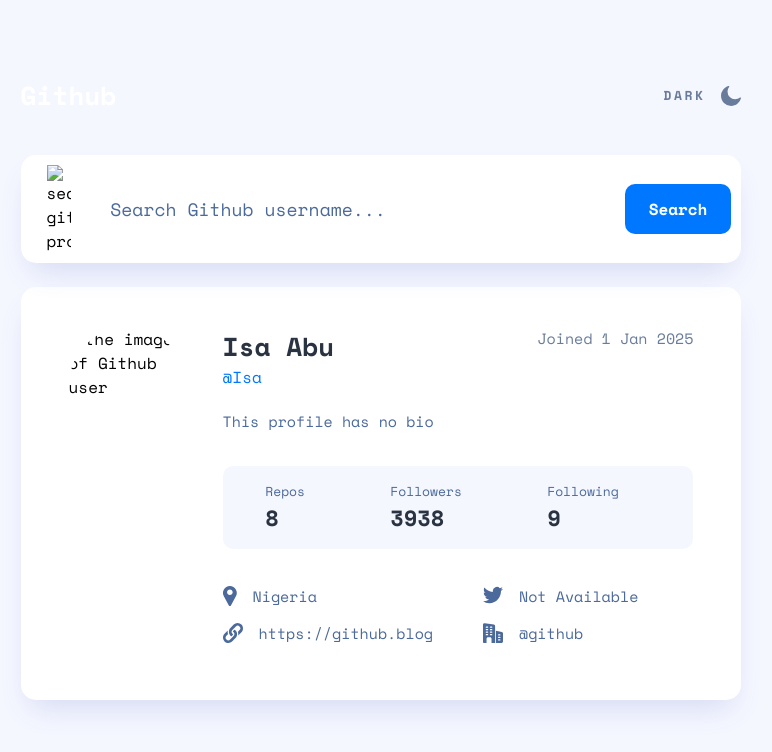
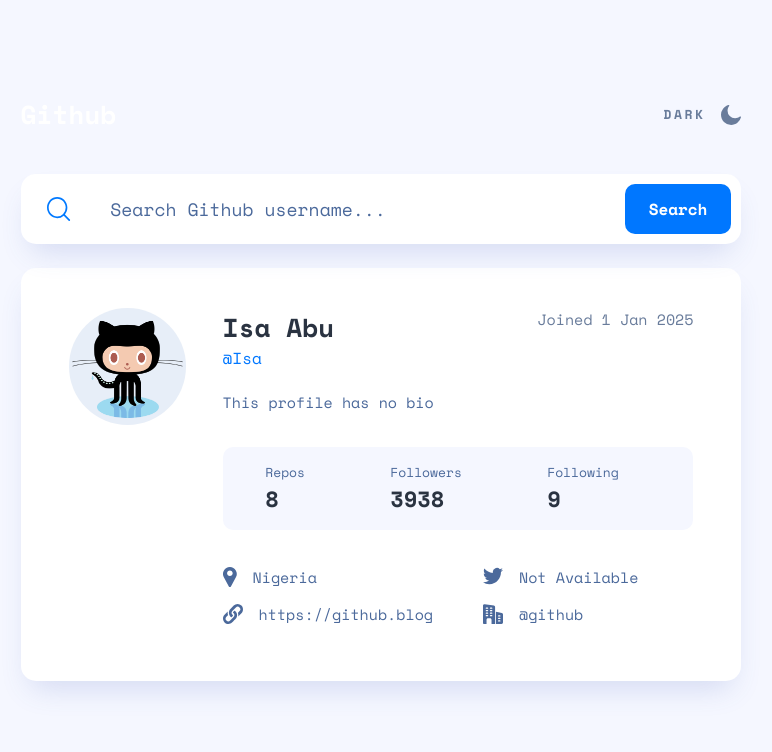
Before and after one commit to Arshad3908/SearchGithub, a plain HTML site: page index.html in a window 1280 px wide. Shown: the whole page, without its empty margins (259-1031 px from the left). Drawn offline with nearby package versions, Linux system fonts and the light colour scheme.

Commit message:
first commit

```diff
--- a/index.html
+++ b/index.html
@@ -64,7 +64,7 @@
           onsubmit="submitForm(event)">
           <img
             class="icon-search"
-            src="assets/icon-search.svg"
+            src="icon-search.svg"
             alt="search github profile" />
           <input
             type="search"
@@ -80,14 +80,14 @@
           <img
             class="user-img"
             id="user-img"
-            src="assets/octocat.jpg"
+            src="octocat.jpg"
             alt="the image of Github user" />
           <div class="profile-content">
             <div class="profile-header">
               <img
                 class="user-img"
                 id="user-img-mobile"
-                src="assets/octocat.jpg"
+                src="octocat.jpg"
                 alt="the image of Github user" />
               <div class="username">
                 <h1 id="github-user">Isa Abu</h1>
```
